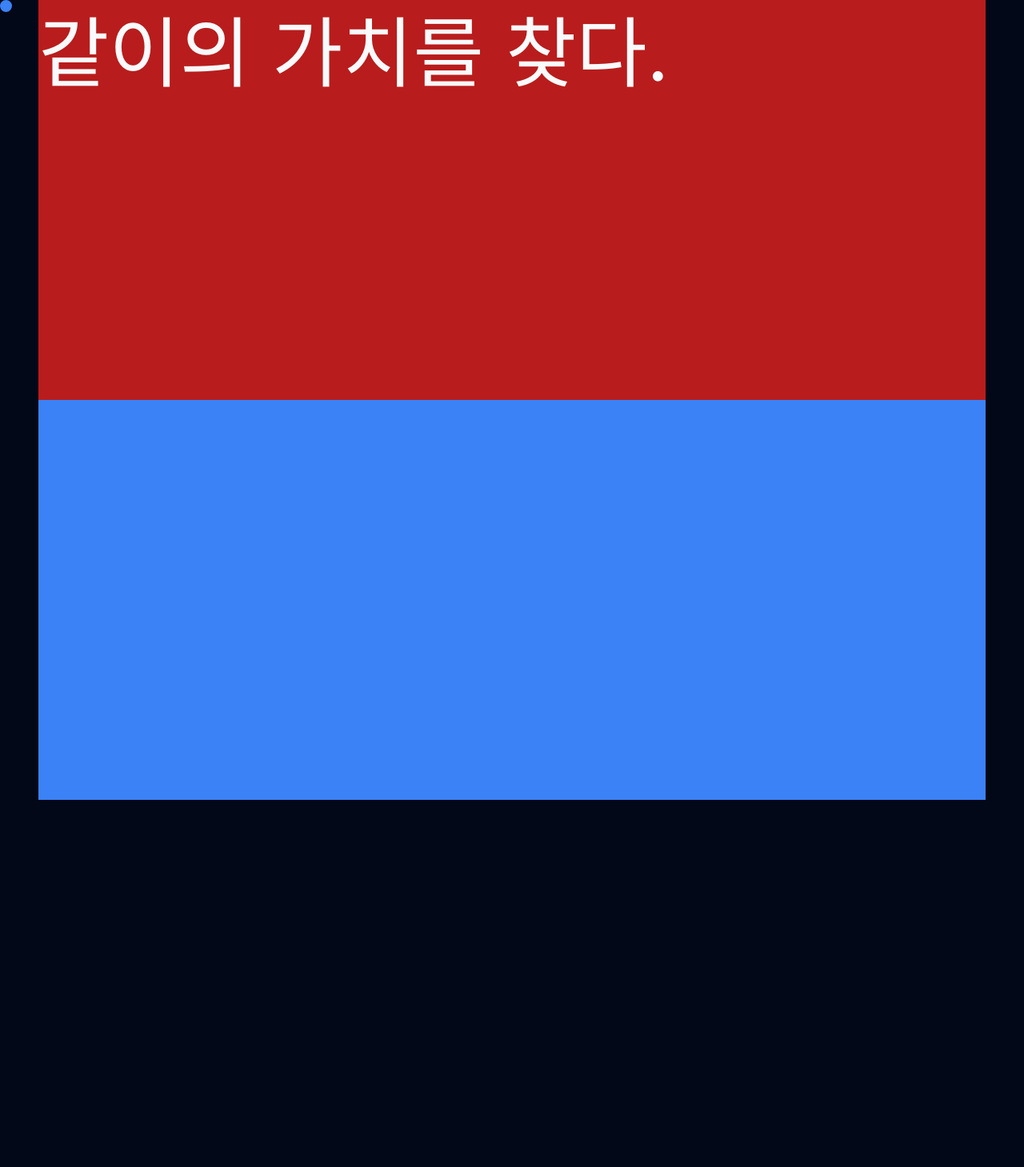
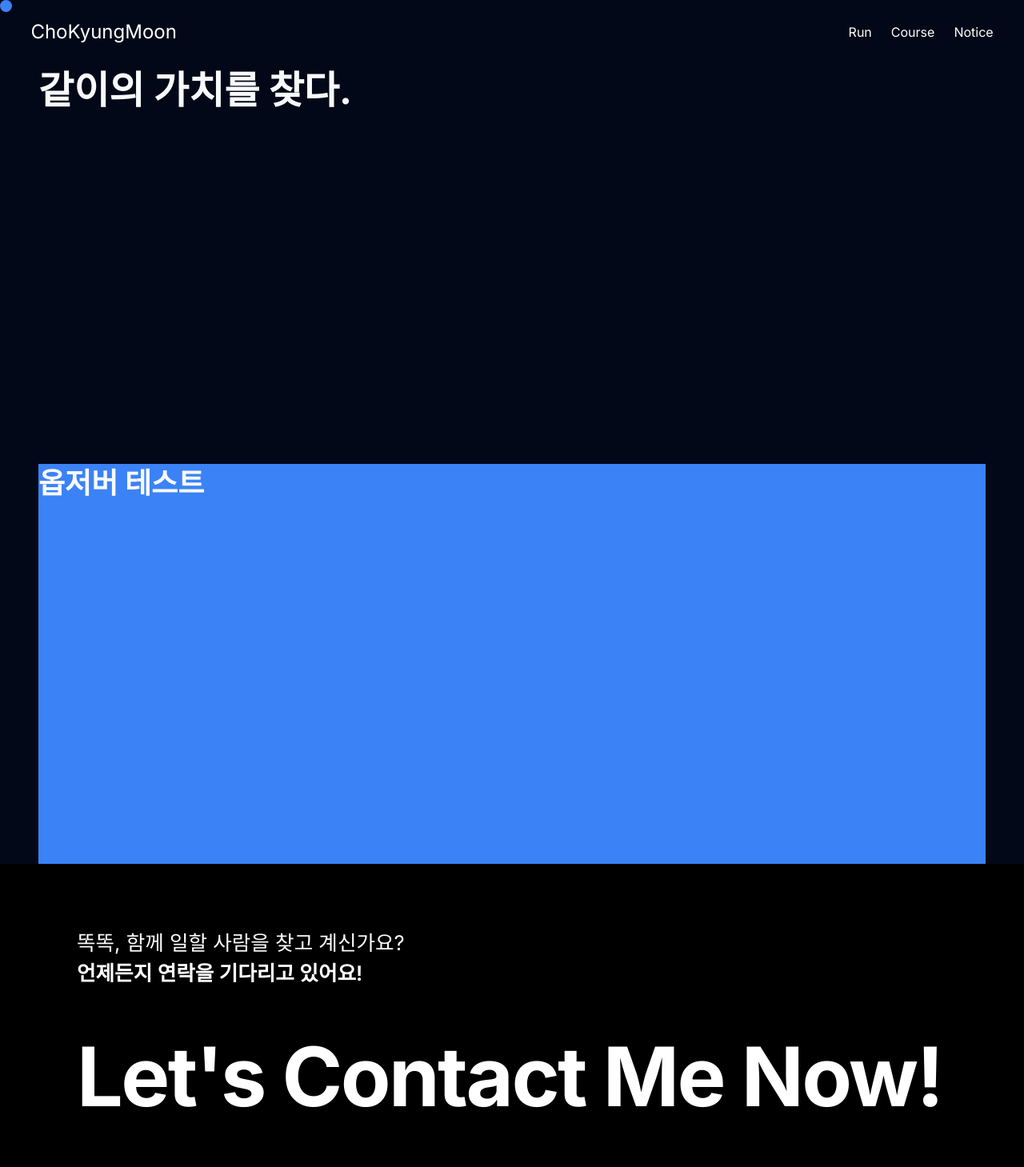
Before and after one commit to amooonsen/2025_portfolio, a Next.js app: page / in a window 1280 px wide. Shown: the top 1459 px of the page at 80% size. Before the commit the page ends 1000 px from the top, so only its background shows below. Built offline with nearby package versions, Linux system fonts and the light colour scheme.

Commit message:
푸터 헤더 추가

```diff
--- a/src/app/(main)/Main.tsx
+++ b/src/app/(main)/Main.tsx
@@ -7,19 +7,30 @@ export default function Main() {
         id="main-container"
         className="flex min-h-screen flex-col items-center justify-between px-12"
       >
-        <div className="bg-red-700 w-full h-[500px]">
+        <div className="w-full h-[500px]">
           <MaskText
             visibleValue={0.5}
             containerClass="col-start-2 col-end-8"
             text={{
-              fontSize: 96,
+              fontSize: 48,
               weight: "bold",
             }}
           >
             같이의 가치를 찾다.
           </MaskText>
         </div>
-        <div className="bg-primary w-full h-[500px]"></div>
+        <div className="bg-primary w-full h-[500px]">
+          <MaskText
+            visibleValue={1}
+            containerClass="col-start-2 col-end-8"
+            text={{
+              fontSize: 36,
+              weight: "bold",
+            }}
+          >
+            옵저버 테스트
+          </MaskText>
+        </div>
       </main>
     </>
   );
--- a/src/components/common/ClientProvider.tsx
+++ b/src/components/common/ClientProvider.tsx
@@ -2,6 +2,10 @@
 
 import { useRef } from "react";
 import { useScreenSize } from "@/hooks/useSceenSize";
+
+// components
+import Header from "./Header";
+import Footer from "./Footer";
 import CustomCursor from "@/components/objects/CustomCursor";
 
 export function ClientProvider({ children }: { children: React.ReactNode }) {
@@ -10,9 +14,10 @@ export function ClientProvider({ children }: { children: React.ReactNode }) {
 
   return (
     <>
+      <Header ref={stickyElement} />
       {children}
       <CustomCursor stickyElement={stickyElement} />
-      <div ref={stickyElement}></div>
+      <Footer />
     </>
   );
 }
--- /dev/null
+++ b/src/components/common/Footer.tsx
@@ -0,0 +1,39 @@
+"use client";
+
+import { useRef } from "react";
+import { useScroll, useTransform, motion } from "framer-motion";
+import Link from "next/link";
+
+export default function Footer() {
+  const container = useRef<HTMLElement | null>(null);
+  const { scrollYProgress } = useScroll({
+    target: container,
+    offset: ["start end", "end end"],
+  });
+  const y = useTransform(scrollYProgress, [0, 1], [-200, 0]);
+  return (
+    <footer id="footer" ref={container}>
+      <div className="h-[450px] bg-black overflow-hidden">
+        <motion.div
+          style={{ y }}
+          className="h-full flex flex-wrap gap-6 pt-20 pb-10 px-24 bg-black text-white"
+        >
+          <p className="w-full text-[2vw]">
+            똑똑, 함께 일할 사람을 찾고 계신가요?
+            <br />
+            <span className="font-semibold">언제든지 연락을 기다리고 있어요!</span>
+          </p>
+          <div className="text-[8vw] font-bold whitespace-nowrapa tracking-tight">
+            <Link className="block w-full" href="/contact-me">
+              Let's Contact Me Now!
+            </Link>
+          </div>
+          <div className="w-full flex justify-between items-baseline">
+            <div>아이콘 모음</div>
+            <small>© 2025 Cho Kyung Moon. All Rights Reserved.</small>
+          </div>
+        </motion.div>
+      </div>
+    </footer>
+  );
+}
--- /dev/null
+++ b/src/components/common/Header.tsx
@@ -0,0 +1,29 @@
+import Link from "next/link";
+import { forwardRef } from "react";
+
+const Header = forwardRef((props, ref) => (
+  <header id="header" className="flex justify-between items-center h-20 bg-transparent px-[3vw]">
+    <h1>
+      <Link href="/" className="text-2xl bold spacing text-white">
+        ChoKyungMoon
+      </Link>
+    </h1>
+    <nav>
+      <ul className="inline-flex gap-6 text-white" ref={ref}>
+        <li>
+          <Link href="/run">Run</Link>
+        </li>
+        <li>
+          <Link href="/course">Course</Link>
+        </li>
+        <li>
+          <Link href="/notice">Notice</Link>
+        </li>
+      </ul>
+    </nav>
+  </header>
+));
+
+Header.displayName = "Header"; // React DevTools에서 컴포넌트 이름을 표시하기 위해 필요
+
+export default Header;
--- a/src/components/objects/MaskText.tsx
+++ b/src/components/objects/MaskText.tsx
@@ -36,17 +36,15 @@ export default function MaskText({ children, visibleValue = 0.75, containerClass
 
   return (
     <div ref={ref} className={`${containerClass} overflow-hidden leading-snug`}>
-      {
       <motion.p
         variants={maskTextAnimation}
         initial="initial"
         animate={inView ? "enter" : ""}
-          style={{ fontSize: fontSize }}
-          className={weight && `font-${weight}`}
+        style={{ fontSize: typeof fontSize === "number" ? `${fontSize}px` : fontSize }}
+        className={weight ? `font-${weight}` : ""}
       >
         {children}
       </motion.p>
-      }
     </div>
   );
 }
```
Lines whose indentation alone changed are shown as unchanged.
